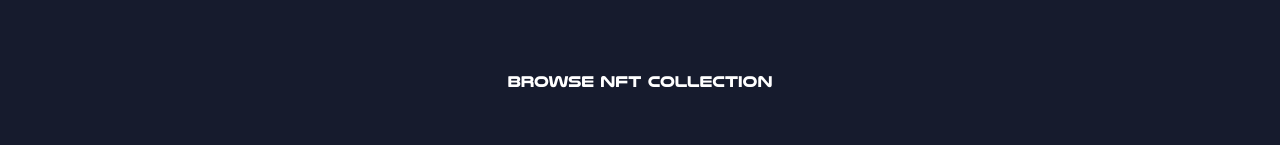
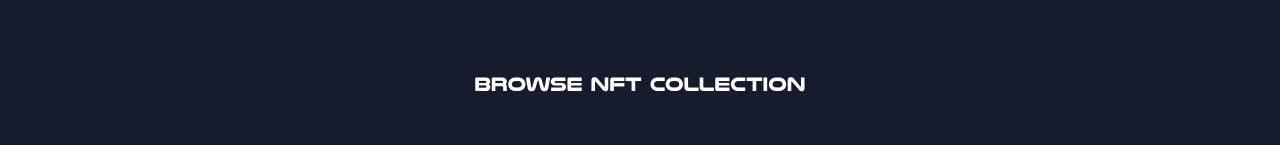
Before and after one commit to bjin9/opensea-nft-browser, a React (Create React App) app: page / in a window 1280 px wide. Shown: the part 226-371 px from the top of the page. Built offline with nearby package versions, Linux system fonts and the light colour scheme; no server answers; what alchemy-sdk would draw is missing.

Commit message:
fix: load button behavior

```diff
--- a/src/pages/home/index.js
+++ b/src/pages/home/index.js
@@ -64,7 +64,7 @@ export default () => {
   return <MainLayout>
     <div className={'font-poppins w-full flex flex-col items-center justify-center space-y-10'}>
       {nfts.length < 1 && <div className={'h-40'}/>}
-      <div className={'font-nulshock'}>Browse NFT Collection</div>
+      <div className={'font-nulshock text-xl'}>Browse NFT Collection</div>
       <input
         type={'text'}
         className={'bg-transparent p-2 border-b-2 rounded-md w-full md:w-1/2 outline-none focus:border-b-2 focus:border-indigo-600 border-white text-center transition-all ease-in-out'}
@@ -72,7 +72,7 @@ export default () => {
         value={address}
         spellCheck={false}
         onChange={onChangeAddress}/>
-      <LoadableButton loading={loading} onClick={load} className={''}/>
+      {(nfts.length < 1 || addressChanged) && <LoadableButton loading={loading} onClick={load} className={''}/>}
       <Info metadata={nfts[0]?.contractMetadata}/>
       <List nfts={nfts}/>
       <div>
```
